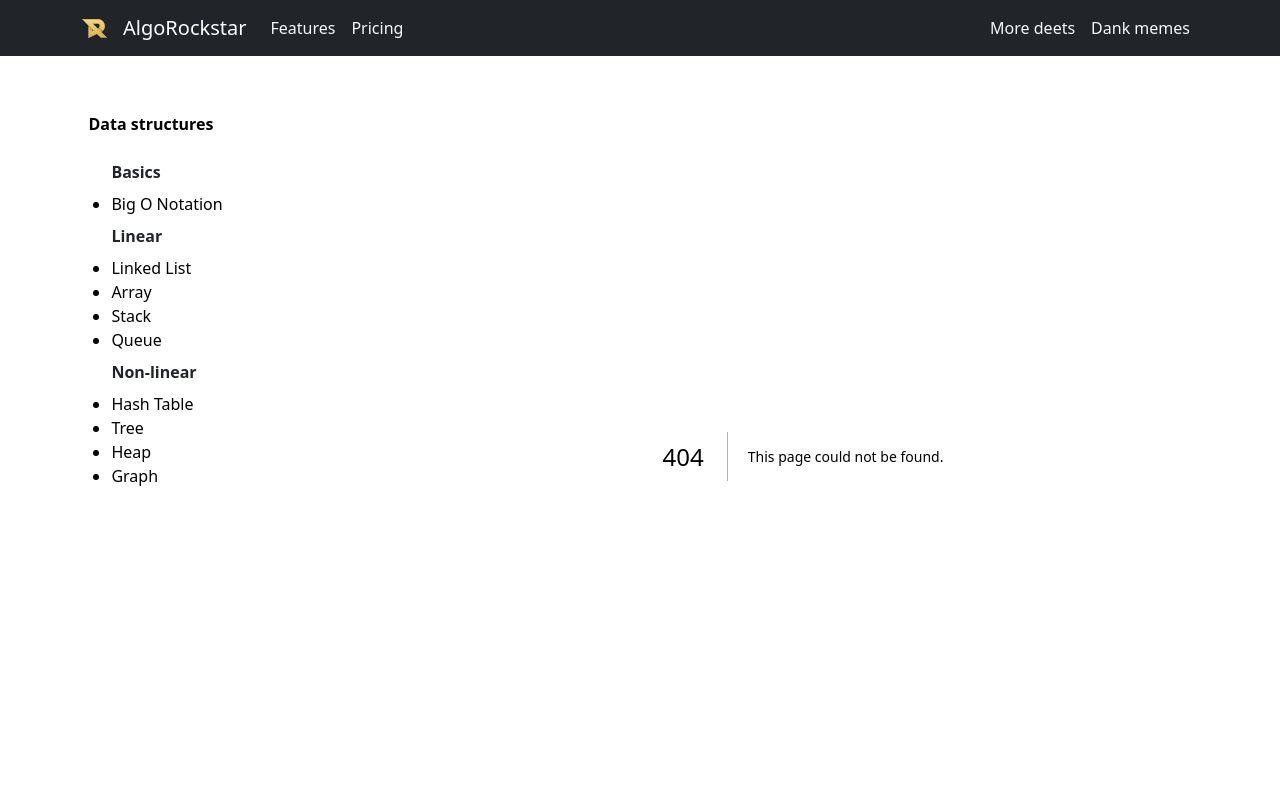
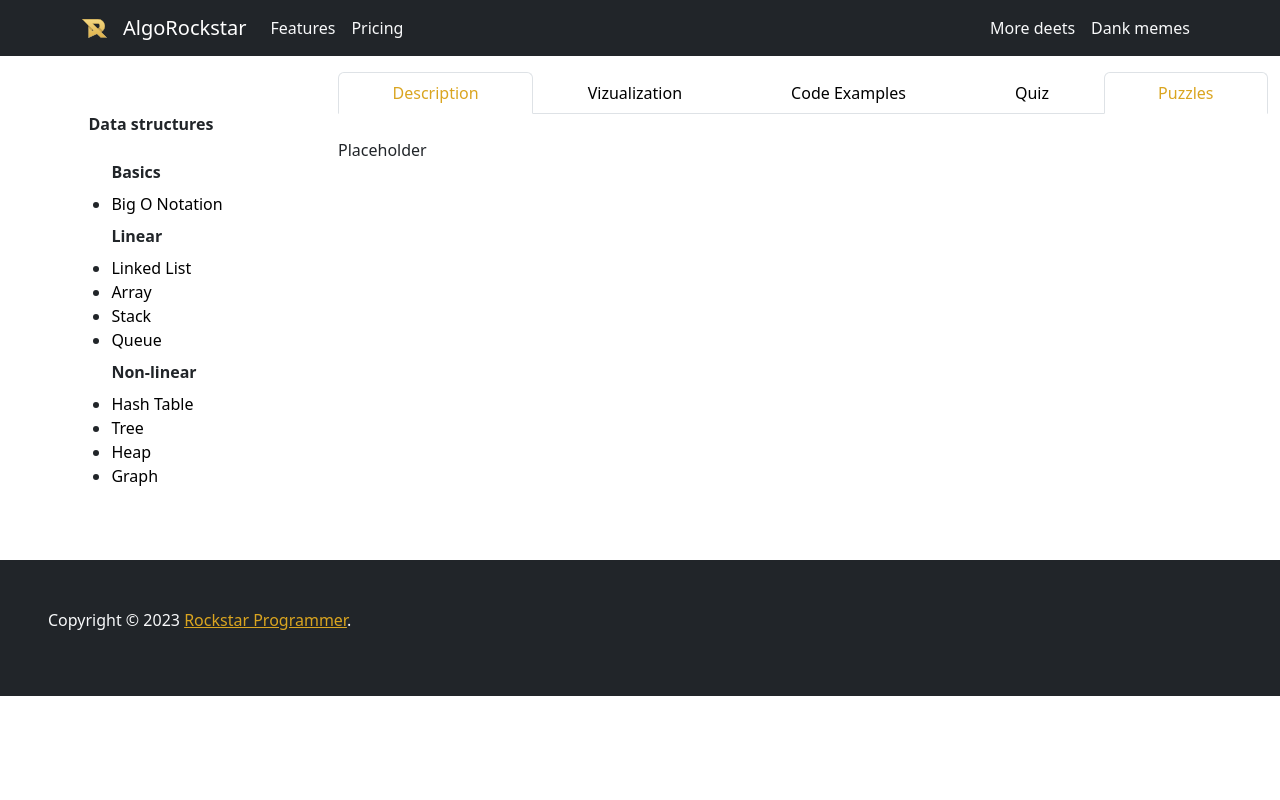
Before and after one commit to karpinski1994/algo-rockstar, a Next.js app: page /data-structures/1/puzzles/1 in a window 1280 px wide. Before the commit this address had no page. Shown: the top 800 px of the page. Built offline with nearby package versions, Linux system fonts and the light colour scheme.

Commit message:
Add tab for displaying puzzles but with bug of tabs

```diff
--- a/components/TabsNavbar/index.tsx
+++ b/components/TabsNavbar/index.tsx
@@ -2,10 +2,17 @@ import { useRouter } from "next/router";
 import React from "react";
 import { Nav } from "react-bootstrap";
 
-const addActiveClass = (currentUrl: string, linkUrl: string) =>
-  currentUrl === linkUrl ? "active" : "";
+
+
+
+const addActiveClass = (currentUrl: string, linkUrl: string) =>{
+console.log('currentUrl: ', currentUrl)
+console.log('linkUrl: ', linkUrl)
+  return currentUrl.includes(linkUrl) ? "active" : "";
+}
 
 function TabsNavbar({ queryElement }: any) {
+  console.log("🚀 ~ file: index.tsx:9 ~ TabsNavbar ~ queryElement:", queryElement)
   const router = useRouter();
   const { asPath } = router;
   return (
--- /dev/null
+++ b/pages/data-structures/[dataStructure]/puzzles/[puzzle]/index.tsx
@@ -0,0 +1,26 @@
+import TabsNavbar from "@/components/TabsNavbar";
+import { useRouter } from "next/router";
+import React, { ReactNode } from "react";
+import { Container } from "react-bootstrap";
+
+const PuzzlesPage = () => {
+  return <div>Placeholder</div>;
+};
+
+export const NestedLayout = ({ children }: {children: ReactNode}) => {
+    const router = useRouter();
+    const { dataStructure } = router.query;
+    console.log("🚀 ~ file: index.tsx:13 ~ NestedLayout ~ dataStructure:", dataStructure)
+  return (
+    <Container className="mt-3 h-100">
+      <TabsNavbar queryElement={dataStructure} />
+      <section className="mt-4 h-100">{children}</section>
+    </Container>
+  );
+};
+
+export const PuzzlesPageLayout = (page: ReactNode) => <NestedLayout>{page}</NestedLayout>;
+
+PuzzlesPage.getLayout = PuzzlesPageLayout;
+
+export default PuzzlesPage;
--- a/pages/data-structures/index.tsx
+++ b/pages/data-structures/index.tsx
@@ -6,9 +6,9 @@ const DataStructuresPage = () => {
 
 export const NestedLayout = ({ children }: {children: ReactNode}) => {
   return (
-    <>
+    <div>
       {children}
-    </>
+    </div>
   );
 };
 
```
Also changed, not shown: pages/data-structures/[dataStructure]/puzzles/[puzzle]/word-search/highlightWord.ts (renamed from pages/data-structures/[dataStructure]/puzzles/word-search/highlightWord.ts), pages/data-structures/[dataStructure]/puzzles/[puzzle]/word-search/index.tsx (renamed from pages/data-structures/[dataStructure]/puzzles/word-search/index.tsx).
